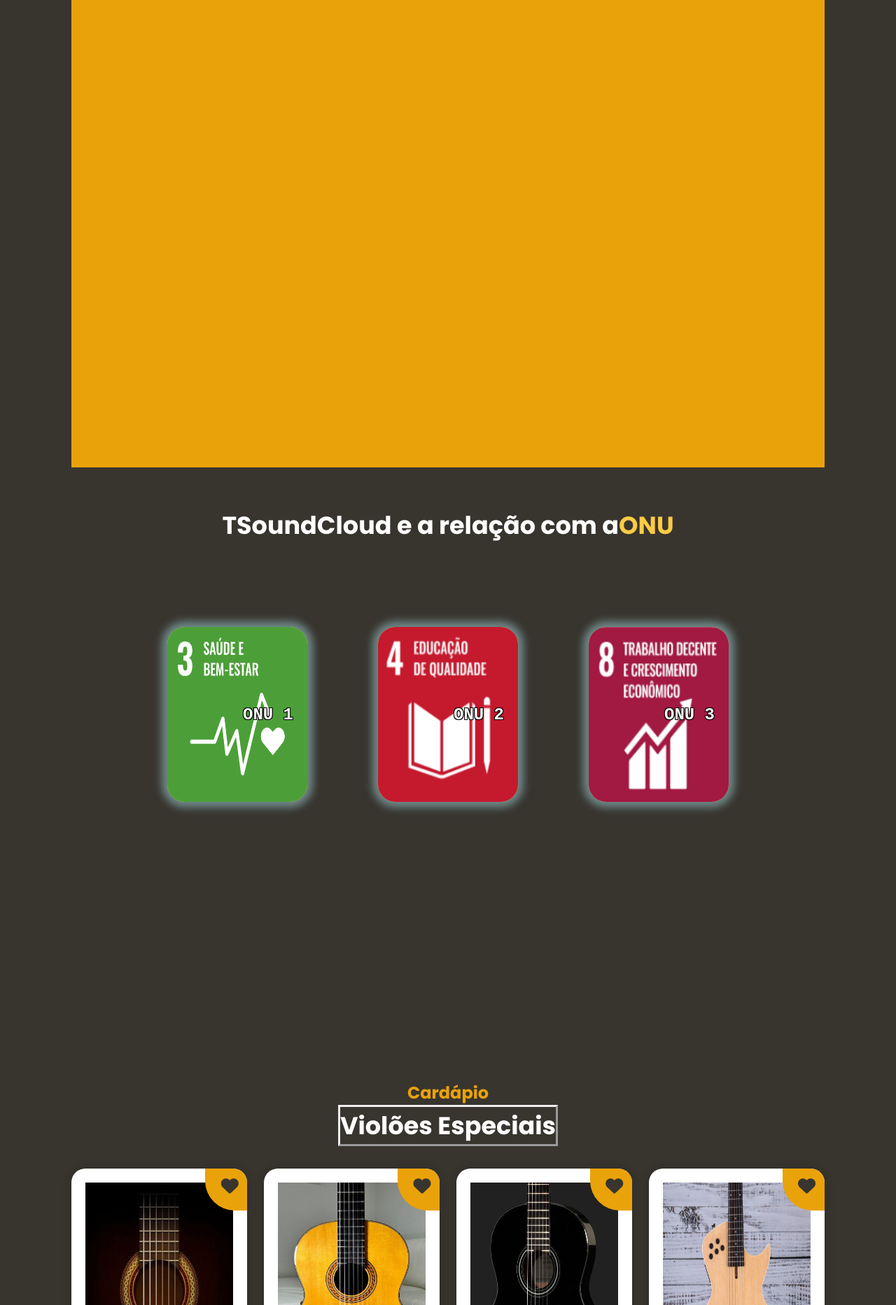
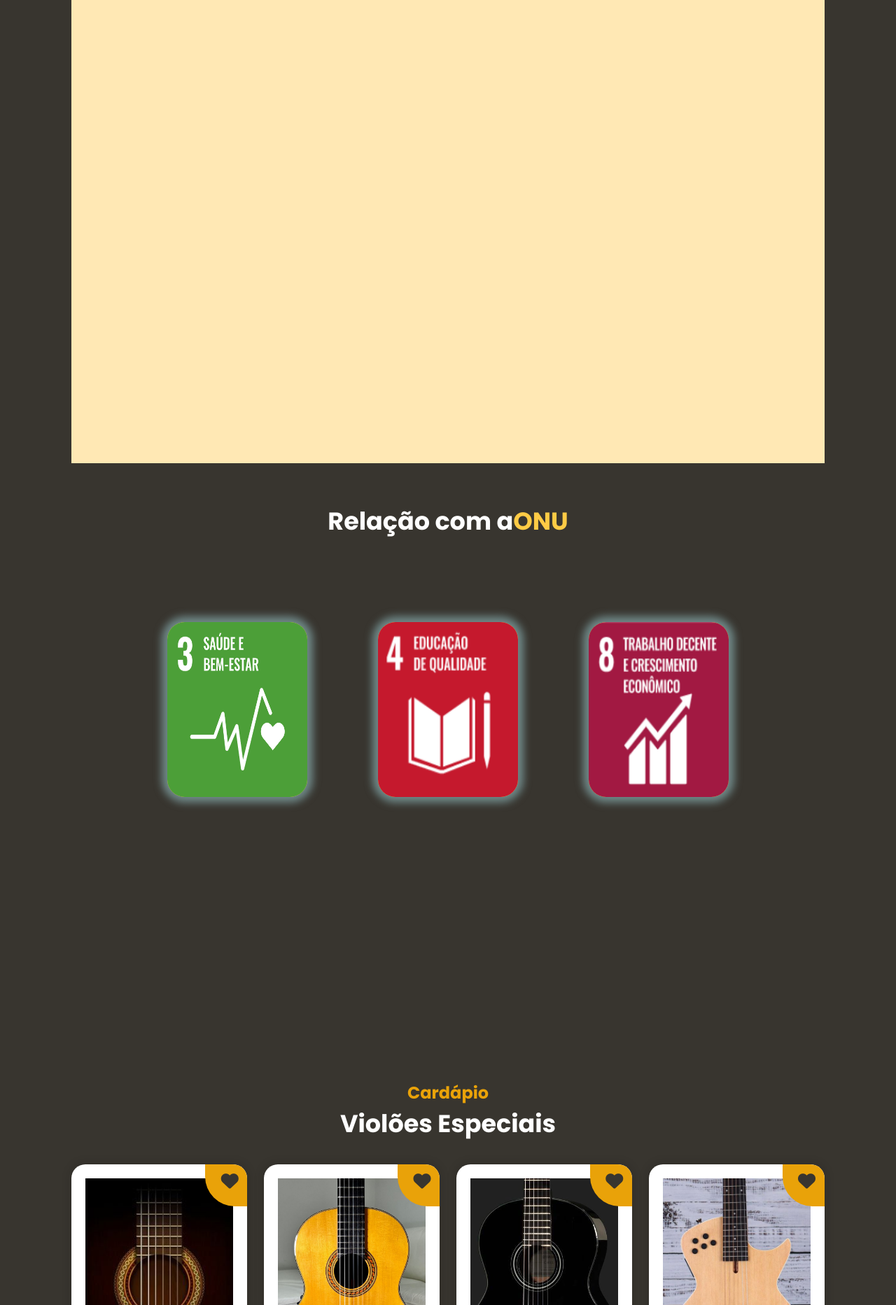
Before and after one commit to TiagoPesouzaa/Projeto-Individual, a plain HTML site: page public/index.html in a window 1280 px wide. Shown: the part 935-2800 px from the top of the page at 70% size. Drawn offline with nearby package versions, Linux system fonts and the light colour scheme; files whose address does not match are found by name.

```diff
--- a/public/css/header.css
+++ b/public/css/header.css
@@ -17,7 +17,7 @@
     align-items: center;
     justify-content: center;
     gap: 15px;
-    text-decoration: none;
+
 
 }
 
--- a/public/css/introducao.css
+++ b/public/css/introducao.css
@@ -2,7 +2,7 @@
     display: flex;
     min-height: calc(100vh - 91px);
     position: relative;
-    background-color: var(--TSound-4);
+    background-color: var(--TSound-2);
 
 }
 
--- a/public/css/menu.css
+++ b/public/css/menu.css
@@ -53,6 +53,7 @@
 .violao-image{
     width: 100%;
     height: 60%;
+    object-fit: cover;
 }
 
 .dish-description{
@@ -66,8 +67,7 @@
 
 #menu .section-subtitle  {
    color: #fff;
-   border: none;
-   border-style: outset;
+
    background-color: var(--TSound-1);
 }
 
--- a/public/css/styles.css
+++ b/public/css/styles.css
@@ -57,7 +57,7 @@
 .btn-default {
     --color: #00A97F;
     --color2: rgb(10, 25, 30);
-    padding: 0.6em 1.75em;
+    padding: 0.4em 1.50em;
     background-color: transparent;
     border-radius: 6px;
     border: .3px solid var(--TSound-5);
--- a/public/index.html
+++ b/public/index.html
@@ -169,7 +169,7 @@
     <!-- Parte da ONU -->
   <section class="space-onu">
 
-    <h1 class="title"> TSoundCloud e a relação com a <span>ONU</span>
+    <h1 class="title"> Relação com a <span>ONU</span>
     </h1>
 
     <section id="onu">
@@ -178,21 +178,21 @@
 
     <div class="cards">
     <figure class="card">
-        <figcaption class="card_title">ONU 1</figcaption>
+        <figcaption class="card_title"></figcaption>
         <img src=".//assets/imgs/images/ONU.3 Bem Estar.png" alt="">
     </figure>
     </div>
 
     <div class="cards">
       <figure class="card">
-          <figcaption class="card_title">ONU 2</figcaption>
+          <figcaption class="card_title"></figcaption>
           <img src=".//assets/imgs/images/ONU 4. Educação.png" alt="">
       </figure>
       </div>
 
       <div class="cards">
         <figure class="card">
-            <figcaption class="card_title">ONU 3</figcaption>
+            <figcaption class="card_title"></figcaption>
             <img src=".//assets/imgs/images/ONU 8. Trab e Cresc Economico.png" alt="">
         </figure>
         </div>
@@ -357,7 +357,7 @@
           </h2>
 
           <h3 class="section-subtitle">
-            O que os clientes falam sobre nós
+            Momentos Marcantes
           </h3>
 
           <div id="feedbacks">
```
Also changed, not shown: public/css/estilo.css (+5 -2 lines).
